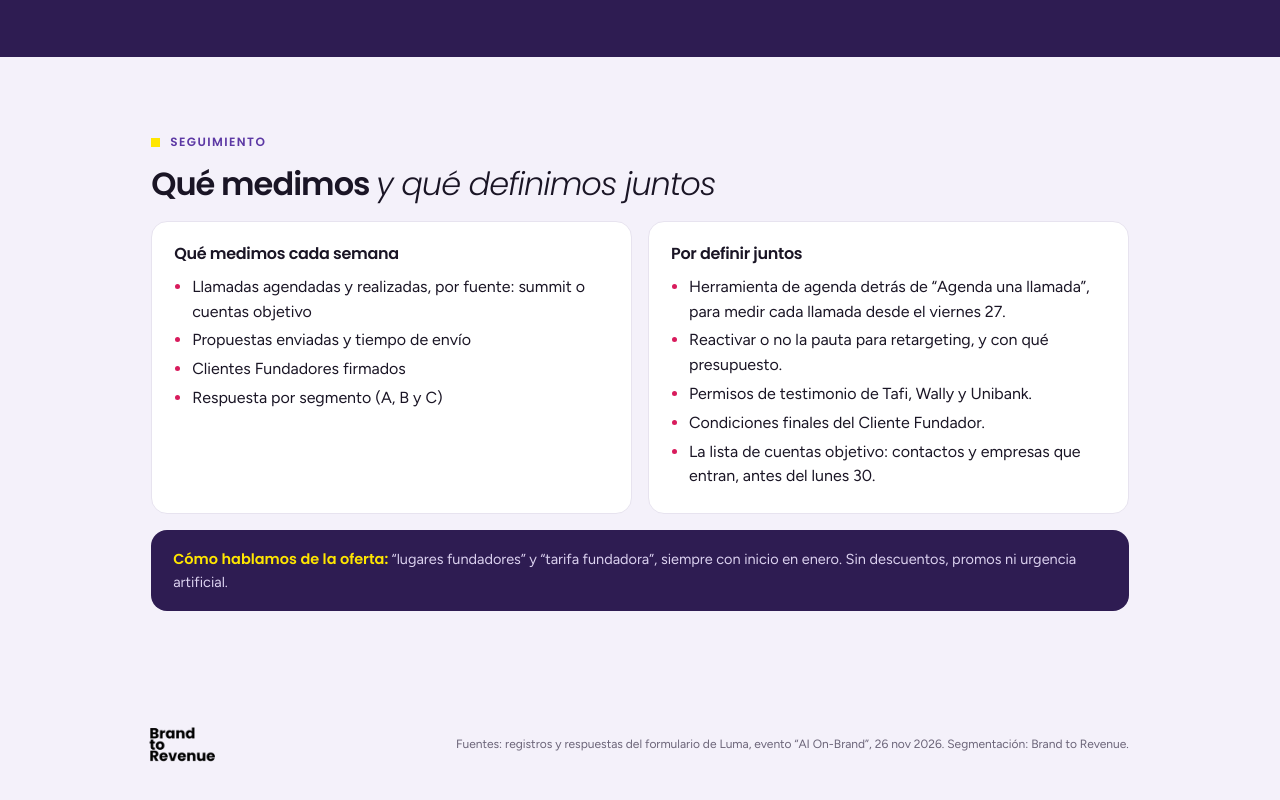
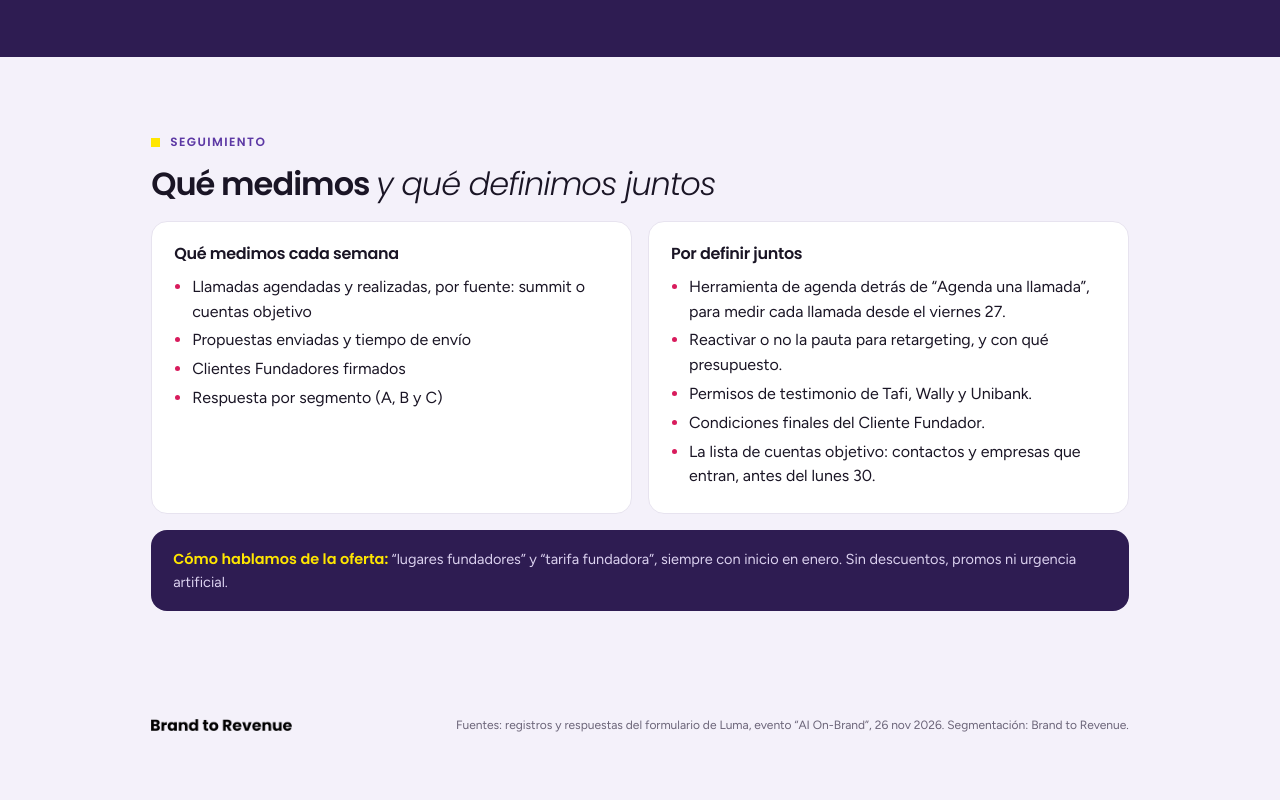
Before and after one commit to marioquirosr/brandtorevenue, a plain HTML site: page dinamico-bss/index.html in a window 1280 px wide. Shown: the part 3894-4694 px from the top of the page. After the commit the page ends 4669 px from the top, so only its background shows below. Drawn offline with Linux system fonts and the light colour scheme.

Commit message:
Plan Dinamico: logo horizontal negro en el footer
Co-Authored-By: Claude Opus 5.5 <noreply@anthropic.com>
Claude-Session: https://claude.ai/code/session_01BV7MrLp6tCZAknS3zeBKDq

```diff
--- a/dinamico-bss/index.html
+++ b/dinamico-bss/index.html
@@ -131,7 +131,7 @@ ul{margin:0;padding-left:18px}li{margin:4px 0}li::marker{color:var(--mag)}
 .mbtn{font:600 14px var(--d);background:var(--y);color:var(--ink);border:0;border-radius:999px;padding:11px 18px;cursor:pointer;min-height:44px}
 footer{padding:28px 0 40px;font-size:12px;color:var(--g)}
 footer .wrap{display:flex;gap:20px;align-items:center;justify-content:space-between;flex-wrap:wrap}
-footer img{width:84px;margin:-14px 0 -14px -10px}
+footer img{height:12px;width:auto;display:block}
 @media(max-width:820px){.hero,.grid2,.seghead{grid-template-columns:1fr}.kpis{grid-template-columns:repeat(2,1fr)}.leads{grid-template-columns:1fr}.miles{grid-template-columns:1fr}.line{display:none}.mile .dot{display:none}.mile{border-left:3px solid var(--y);padding-left:14px}nav .brand i{display:none}}
 @media(max-width:600px){nav .brand{display:none}nav .links{margin-left:-8px}.tabs{flex-wrap:nowrap;overflow-x:auto;scrollbar-width:none;margin:0 -18px 16px;padding:0 18px}.tab{flex:none}.hero{gap:32px}.hero .hlead{font-size:16px}.fr{grid-template-columns:minmax(0,1fr) 44px}.fr .n{font-size:22px}.kpi .n{font-size:26px}.kpi{padding:14px}.tools input{max-width:none}nav .wrap{gap:10px}nav .brand{font-size:13px}.band{padding:36px 0}.step>button{grid-template-columns:36px 1fr 20px}.step .when{display:none}.step .num{width:36px;height:36px;font-size:15px}.step .body{padding:0 20px 18px 20px}.lead,.names,.tools,.seghead{padding-left:18px;padding-right:18px}}
 @media(prefers-reduced-motion:reduce){*{transition:none!important;scroll-behavior:auto!important}}
@@ -278,7 +278,7 @@ footer img{width:84px;margin:-14px 0 -14px -10px}
 </div>
 
 <footer><div class="wrap">
-  <img src="/images/B2R_logo_transparent.png" alt="Brand to Revenue">
+  <img src="/images/B2R-black_horizontal-nobg.png" alt="Brand to Revenue">
   <span>Fuentes: registros y respuestas del formulario de Luma, evento “AI On-Brand”, 26 nov 2026. Segmentación: Brand to Revenue.</span>
 </div></footer>
 
```
Also changed, not shown: images/B2R-black_horizontal-nobg.png (added).
